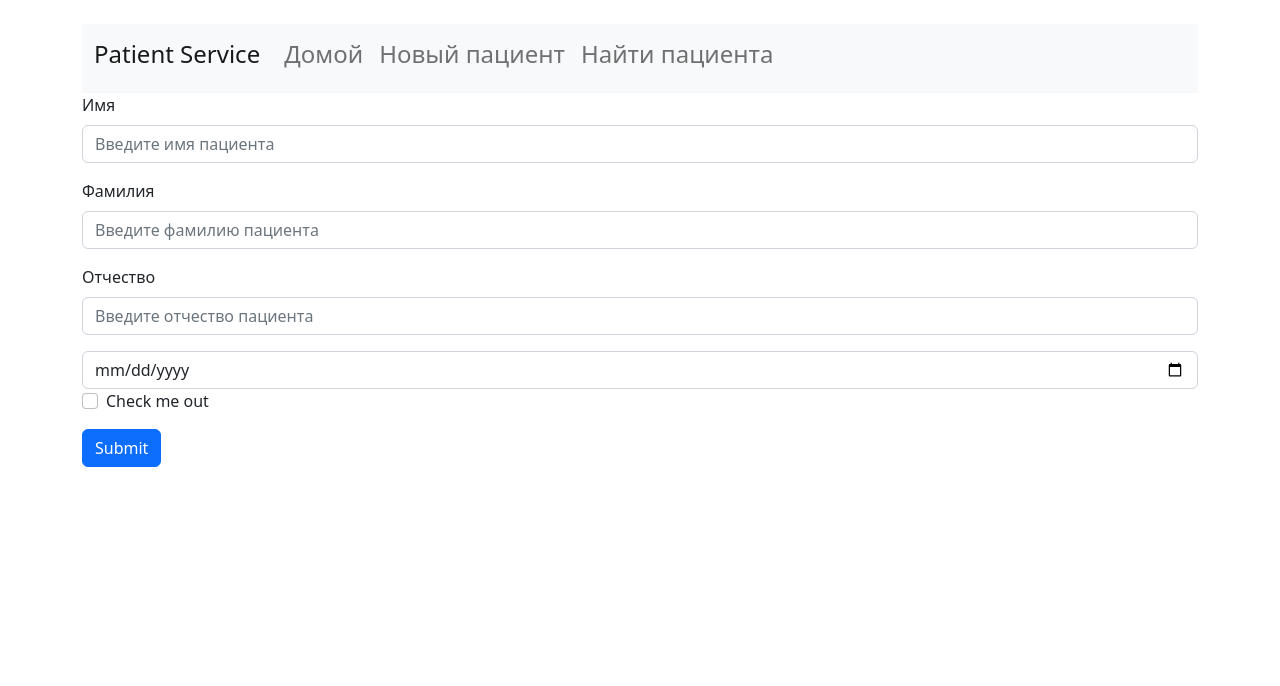
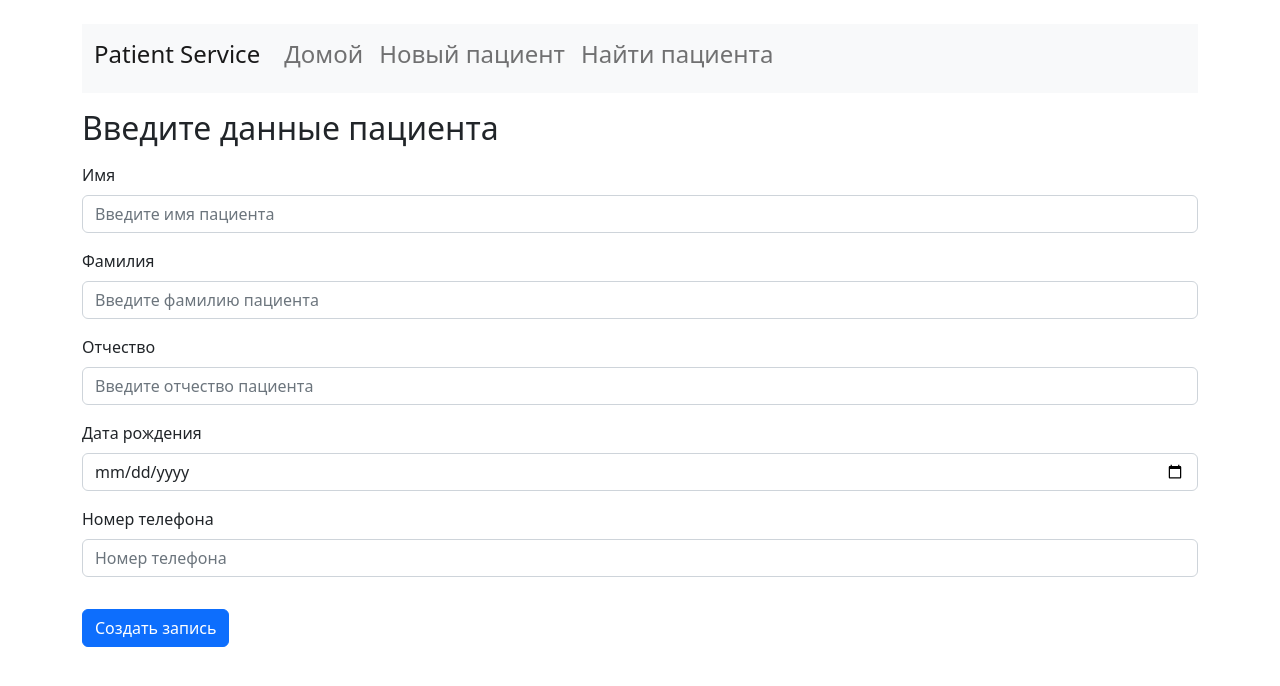
Before and after one commit to Rus-tam/patient_service, a React (Create React App) app in the folder patient-service-client/: page /new-patient-card in a window 1280 px wide. Shown: the top 686 px of the page. Built offline with nearby package versions, Linux system fonts and the light colour scheme.

Commit message:
new patient card form

```diff
--- a/patient-service-client/package.json
+++ b/patient-service-client/package.json
@@ -8,6 +8,7 @@
     "@testing-library/user-event": "^13.5.0",
     "axios": "^1.2.1",
     "bootstrap": "^5.2.3",
+    "moment": "^2.29.4",
     "react": "^18.2.0",
     "react-bootstrap": "^2.7.0",
     "react-dom": "^18.2.0",
--- a/patient-service-client/src/App.js
+++ b/patient-service-client/src/App.js
@@ -2,6 +2,7 @@ import "./App.css";
 import { BrowserRouter as Router, Route, Routes } from "react-router-dom";
 import StartPage from "./components/StartPage";
 import NewPatientCard from "./components/NewPatientCard";
+import PatientCard from "./components/PatientCard";
 
 function App() {
   return (
@@ -10,6 +11,7 @@ function App() {
         <Routes>
           <Route exact path="/" element={<StartPage />}></Route>
           <Route path="/new-patient-card" element={<NewPatientCard />}></Route>
+          <Route path="/patient-cart" element={<PatientCard />}></Route>
         </Routes>
       </div>
     </Router>
--- a/patient-service-client/src/components/NewPatientCard.jsx
+++ b/patient-service-client/src/components/NewPatientCard.jsx
@@ -2,14 +2,40 @@ import React from "react";
 import Button from "react-bootstrap/Button";
 import Form from "react-bootstrap/Form";
 import NavBar from "./layout/Navbar";
+import moment from "moment";
+import axios from "axios";
+import { useNavigate } from "react-router-dom";
 
 const NewPatientCard = () => {
+  const navigate = useNavigate();
+  const savePatientCard = async (e) => {
+    e.preventDefault();
+
+    try {
+      const request = await axios.post("http://localhost:5000/patient/create", {
+        name: e.target[0].value,
+        surname: e.target[1].value,
+        patronymic: e.target[2].value,
+        patientBirthDate: moment(e.target[3].value).toDate(),
+        phone: e.target[4].value,
+      });
+
+      if (request.status === 201) {
+        navigate("http://localhost:5000/patient/create");
+      }
+    } catch (e) {
+      console.log(e);
+    }
+  };
+
   return (
     <div>
       <NavBar />
 
+      <h2 className="mb-3 pt-3">Введите данные пациента</h2>
+
       <div>
-        <Form>
+        <Form onSubmit={savePatientCard}>
           <Form.Group className="mb-3" controlId="name">
             <Form.Label>Имя</Form.Label>
             <Form.Control type="text" placeholder="Введите имя пациента" />
@@ -26,16 +52,21 @@ const NewPatientCard = () => {
             <Form.Control type="text" placeholder="Введите отчество пациента" />
           </Form.Group>
 
-          <Form.Group controlId="birthdate">
-            <Form.Control type="date" name="birthdate" placeholder="Birth date" value={0} />
+          <Form.Group className="mb-3" controlId="birthdate">
+            <Form.Label>Дата рождения</Form.Label>
+            <Form.Control type="date" name="birthdate" placeholder="Birth date" />
           </Form.Group>
 
-          <Form.Group className="mb-3" controlId="formBasicCheckbox">
-            <Form.Check type="checkbox" label="Check me out" />
+          <Form.Group className="mb-3" controlId="phone">
+            <Form.Label>Номер телефона</Form.Label>
+            <Form.Control type="tel" name="phone" placeholder="Номер телефона" />
           </Form.Group>
-          <Button variant="primary" type="submit">
-            Submit
-          </Button>
+
+          <div className="pt-3">
+            <Button variant="primary" type="submit">
+              Создать запись
+            </Button>
+          </div>
         </Form>
       </div>
     </div>
--- /dev/null
+++ b/patient-service-client/src/components/PatientCard.jsx
@@ -0,0 +1,5 @@
+import React from "react";
+
+const PatientCard = () => {};
+
+export default PatientCard;
```
Also changed, not shown: 2 other files (tests, documents, lock files or other folders).
